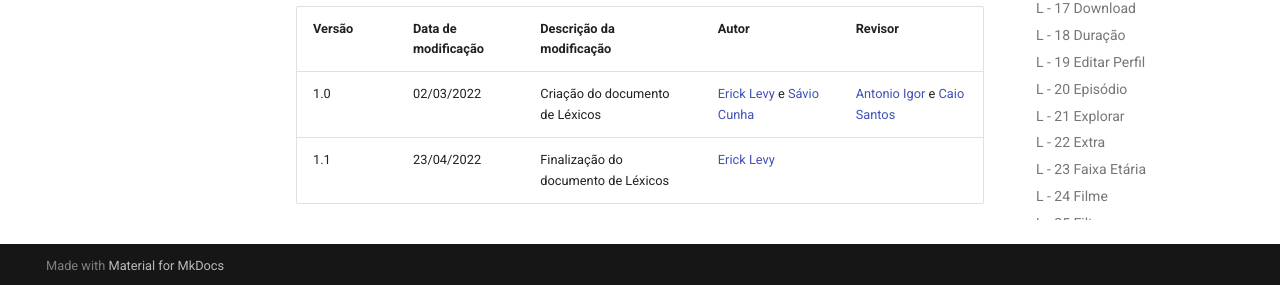
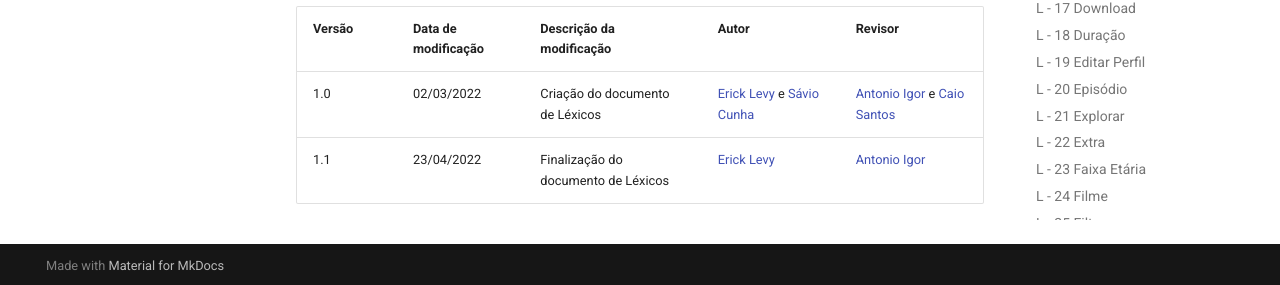
Before and after one commit to Requisitos-de-Software/2021.2-Prime-video, an MkDocs documentation site: the page built from docs/modelagem/lexico.md, in a window 1280 px wide and 900 px high, scrolled down 13860 px. Shown: the part 612-897 px from the top of the window. Built offline with MkDocs 1.6.1 and Material for MkDocs 9.7.7, drawn with Linux system fonts in a browser that asks for light colours; comment, search, counter and statistics services are not loaded.

Commit message:
Update lexico.md

```diff
--- a/docs/modelagem/lexico.md
+++ b/docs/modelagem/lexico.md
@@ -363,4 +363,4 @@ Sinônimos. **Sinônimos.com.br**. Dispoível em: <https://www.sinonimos.com.br/
 |Versão|Data de modificação|Descrição da modificação|Autor| Revisor|
 |-|-|-|-|-|
 |1.0|02/03/2022| Criação do documento de Léxicos | [Erick Levy](https://github.com/ericklevy) e [Sávio Cunha](https://github.com/savioc2) | [Antonio Igor](https://github.com/antonioigorcarvalho) e [Caio Santos](https://github.com/caiobsantos) |
-|1.1|23/04/2022| Finalização do documento de Léxicos | [Erick Levy](https://github.com/ericklevy) |  |
+|1.1|23/04/2022| Finalização do documento de Léxicos | [Erick Levy](https://github.com/ericklevy) | [Antonio Igor](https://github.com/antonioigorcarvalho) |
```
